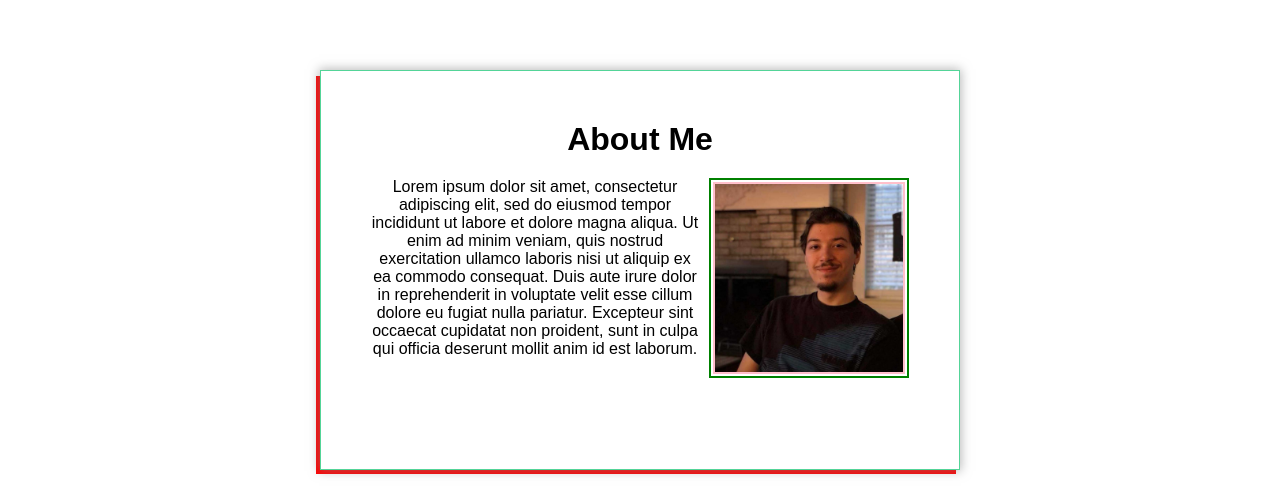
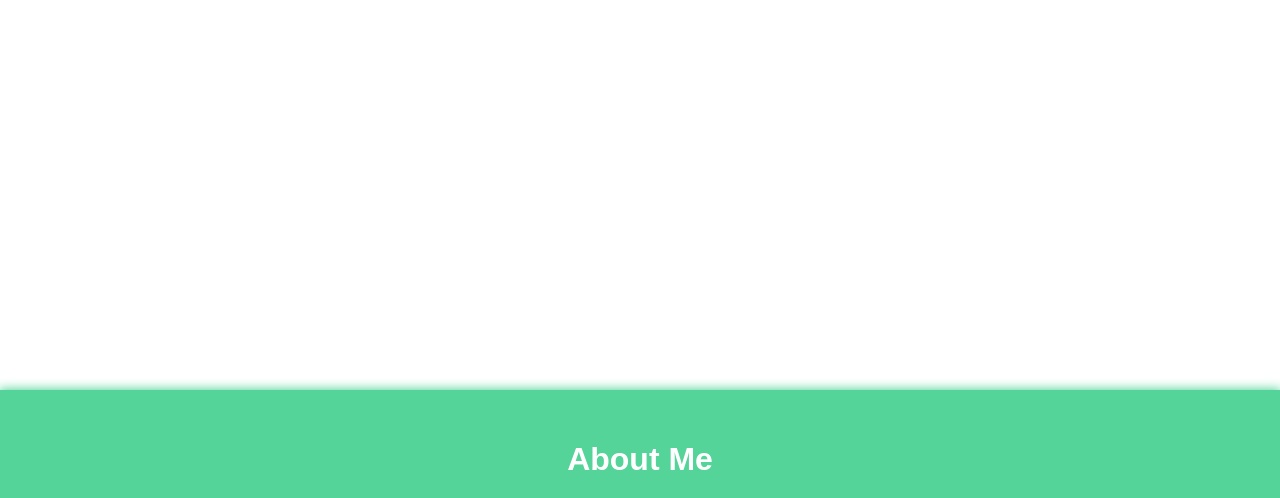
Before and after one commit to PBasham/patrick-portfolio-v1, a React (Create React App) app: page / in a window 1280 px wide. Shown: the part 660-1158 px from the top of the page. Built offline with nearby package versions, Linux system fonts and the light colour scheme; a web font is replaced by a local one.

Commit message:
updated styling for many elements on homepage

```diff
--- a/src/components/HeaderArea/HeaderArea.css
+++ b/src/components/HeaderArea/HeaderArea.css
@@ -4,8 +4,8 @@
     align-items: center;
     position: relative;
     /* width: 100%; */
-    height: clamp(200px, 60vh, 80vh);
-    color: white;
+    height: 100vh;
+    color: black;
     z-index: 2;
 }
 .header-div {
@@ -13,7 +13,6 @@
 }
 .header-div h3 {
     text-align: left;
-    color: black;
 }
 .header-area-bottom-bar {
     width: 100%;
@@ -27,9 +26,6 @@
     right: 0;
     bottom: 0;
     left: 0;
-    background:
-            linear-gradient(-45deg, rgba(66, 66, 66, 0.8), rgba(255,0,0,0) 70.71%),
-            linear-gradient(127deg, rgba(66, 66, 66, 0.8), rgba(0,255,0,0) 70.71%),
-            linear-gradient(320deg, rgba(66, 66, 66, 0.8), rgba(0,0,255,0) 70.71%);
+    background-color: white;
     z-index: -1;
 }
--- a/src/components/NavBar/NavBar.jsx
+++ b/src/components/NavBar/NavBar.jsx
@@ -14,11 +14,11 @@ export default function NavBar({ navBarState, toggleActiveNavBtn}) {
             Functions Start
     ========================================*/
     const handleNavStyleChange = (index) => {
-        if (navBarState.links[index] === navBarState.activeLink) {
-          return "nav-btn nav-active"
-        } else {
+        // if (navBarState.links[index] === navBarState.activeLink) {
+        //   return "nav-btn nav-active"
+        // } else {
           return "nav-btn"
-        }
+        // }
       };
 
       const handleNavClick = (index) => {
--- a/src/components/PageContents/AboutMe/AboutMe.jsx
+++ b/src/components/PageContents/AboutMe/AboutMe.jsx
@@ -6,27 +6,12 @@ import { useState, useEffect, useRef } from 'react'
 import { useInView } from 'react-intersection-observer'
 
 export default function AboutMe() {
-
-    const [myElementIsVisible, setMyElementIsVisible] = useState()
+    const { ref: myRef, inView: myElementIsVisible } = useInView()
     console.log(myElementIsVisible);
-    const myRef = useRef()
-    useEffect(() => {
-        const observer = new IntersectionObserver((entries) => {
-            const entry = entries[0]
-            setMyElementIsVisible(entry.isIntersecting)
-        })
-        observer.observe(myRef.current)
-    }, [])
-
-
-
     return (
         <div ref={myRef} id="about" className="href-div">
             <div className="content-div">
                 <h1>About Me</h1>
-                <div className="profile-pic-two-wrapper" >
-                    <div id="profile-pic-two"></div>
-                </div>
                 <p>Lorem ipsum dolor sit amet, consectetur adipiscing elit, sed do eiusmod tempor incididunt ut labore et dolore magna aliqua. Ut enim ad minim veniam, quis nostrud exercitation ullamco laboris nisi ut aliquip ex ea commodo consequat. Duis aute irure dolor in reprehenderit in voluptate velit esse cillum dolore eu fugiat nulla pariatur. Excepteur sint occaecat cupidatat non proident, sunt in culpa qui officia deserunt mollit anim id est laborum.</p>
             </div>
         </div>
--- a/src/components/PageContents/PageContents.css
+++ b/src/components/PageContents/PageContents.css
@@ -8,14 +8,14 @@
     position: relative;
     margin: 30px auto;
     padding: 50px;
-    width: clamp(400px, 50vw, 1000px);
+    width: 100vw;
     min-height: clamp(20vh,50vh,70vh);
-    color: black;
-    background-color: white;
+    color: white;
+    background-color: var(--color-neongreen);
     border: 1px solid var(--color-neongreen);
-    box-shadow: 0 0 10px 1px rgba(128, 128, 128, 0.569);
+    box-shadow: 0 0 10px 1px var(--color-neongreen);
 }
-.content-div::before {
+/* .content-div::before {
     content: "";
     position: absolute;
     top: 0;
@@ -25,27 +25,9 @@
     background-color: red;
     transform: translate(-5px, 5px);
     z-index: -1;
-}
+} */
 .content-div h1 {
     margin-bottom: 20px;
-}
-.profile-pic-two-wrapper {
-    margin: 0 0 10px 10px;
-    padding: 2px;
-    width: 200px;
-    aspect-ratio: 1;
-    border: 2px solid green;
-    float: right;
-}
-#profile-pic-two{
-    width: 100%;
-    height: 100%;
-    background: url(../../../public/imgs/profile_pic.jpg);
-    background-size: cover;
-    background-position: center;
-    background-repeat: no-repeat;
-    border: 2px solid pink;
-
 }
 /* Skills content */
 .skills-wrapper {
--- a/src/pages/HomePage/HomePage.jsx
+++ b/src/pages/HomePage/HomePage.jsx
@@ -2,6 +2,7 @@
         Import dependencies
 ========================================*/
 import React from 'react'
+import { useInView } from 'react-intersection-observer'
 /*========================================
         import pages & components
 ========================================*/
@@ -17,11 +18,13 @@ import "./HomePage.css"
 import "../../components/PageContents/PageContents.css"
 
 export default function HomePage() {
+const { ref: myRef, inView: myElementIsVisible } = useInView()
+
     return (
         <>
             <HeaderArea />
             {/* <div className="header-area-bottom-bar"></div> */}
-            <div className="content-wrapper">
+            <div ref={myRef} className="content-wrapper">
                 <AboutMe />
                 <Skills />
                 <Projects />
--- a/src/styles.css
+++ b/src/styles.css
@@ -4,11 +4,12 @@ font-family: 'Ubuntu', sans-serif; */
 
 :root {
     --color-neongreen: rgb(84, 212, 152);
-    --color-neonblue: rgb(33, 105, 183);
+    --color-neonbluefade: rgba(20, 81, 146, 0.791);
+    --color-neonblue: rgb(11, 54, 100);
     --color-accent: rgb(68, 156, 115);
     --color-accenttext: white;
     --color-offwhite: rgb(221, 220, 220);
-  }
+}
 
 *,
 *::before,
@@ -17,21 +18,24 @@ font-family: 'Ubuntu', sans-serif; */
     margin: 0;
     padding: 0;
 }
+
 .App {
     font-family: sans-serif;
     text-align: center;
     min-width: 400px;
-  }
+}
+
 body {
     font-family: 'Ubuntu', cursive;
+    color: white;
 }
 
 button,
 a {
     font-family: 'Ubuntu', sans-serif;
     font-weight: bold;
-  }
+}
 
-  .footer-div {
+.footer-div {
     height: 40vh;
-  }
+}
```
